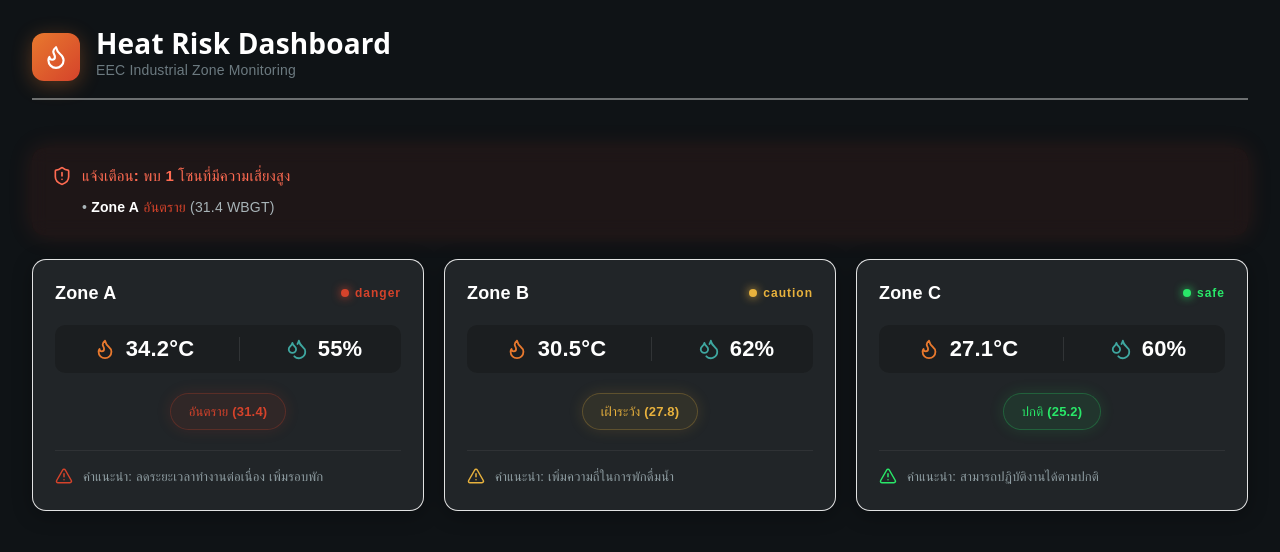
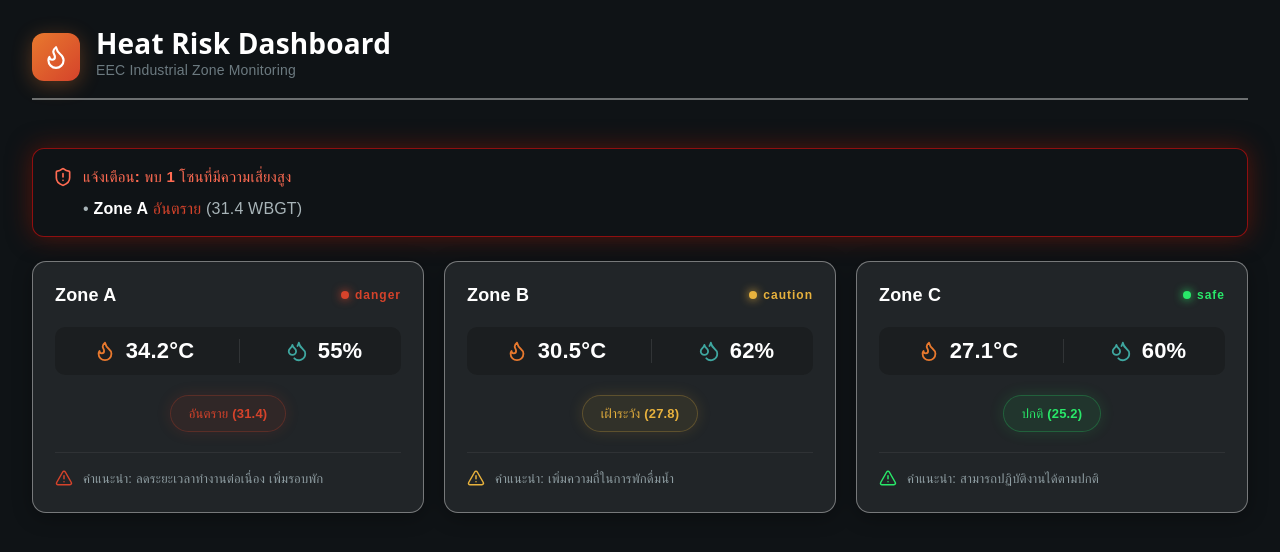
Before and after one commit to March123123-jpg/EEC_SDGS_HACK, a React (Vite) app in the folder Frontend/: page / in a window 1280 px wide. Shown: the top 552 px of the page. Built offline with nearby package versions, Linux system fonts and the light colour scheme.

Commit message:
update theme  color

```diff
--- a/Frontend/src/components/HeatRiskDashboard.jsx
+++ b/Frontend/src/components/HeatRiskDashboard.jsx
@@ -88,12 +88,12 @@ export default function HeatRiskDashboard() {
       {alertZones.length > 0 && (
         <div
           style={{
-            background: "rgba(213, 67, 43, 0.08)",
-            border: "none",
+            background: "#0F1316",
+            border: "1px solid #a20f0fde",
             borderRadius: 12,
             padding: "16px 20px",
             color: "white",
-            boxShadow: "0 0 25px rgba(213, 67, 43, 0.15)",
+            boxShadow: "0 0 25px rgba(97, 21, 10, 0.84)",
             backdropFilter: "blur(8px)",
           }}
         >
@@ -102,7 +102,7 @@ export default function HeatRiskDashboard() {
             <span>แจ้งเตือน: พบ {alertZones.length} โซนที่มีความเสี่ยงสูง</span>
           </div>
           {alertZones.map((z) => (
-            <div key={z.zone} style={{ fontSize: 14, color: "#A8B4B8", paddingLeft: 30 }}>
+            <div key={z.zone} style={{ fontSize: 16, color: "#A8B4B8", paddingLeft: 30 }}>
               • <strong style={{ color: "#FFF" }}>{z.zone}</strong>  <span style={{ color: getRiskColor(z.risk_level) }}>{getRiskLabel(z.risk_level)}</span> ({z.risk_value} WBGT)
             </div>
           ))}
@@ -129,7 +129,7 @@ export default function HeatRiskDashboard() {
               onMouseLeave={() => setHoveredZone(null)}
               style={{
                 background: "rgba(255, 255, 255, 0.08)",
-                border: `1px solid ${isSelected || isHovered ? color : "rgba(255, 255, 255, 0.87)"}`,
+                border: `1px solid ${isSelected || isHovered ? color : "rgba(255, 255, 255, 0.39)"}`,
                 borderRadius: 14,
                 padding: 22,
                 color: "white",
```
